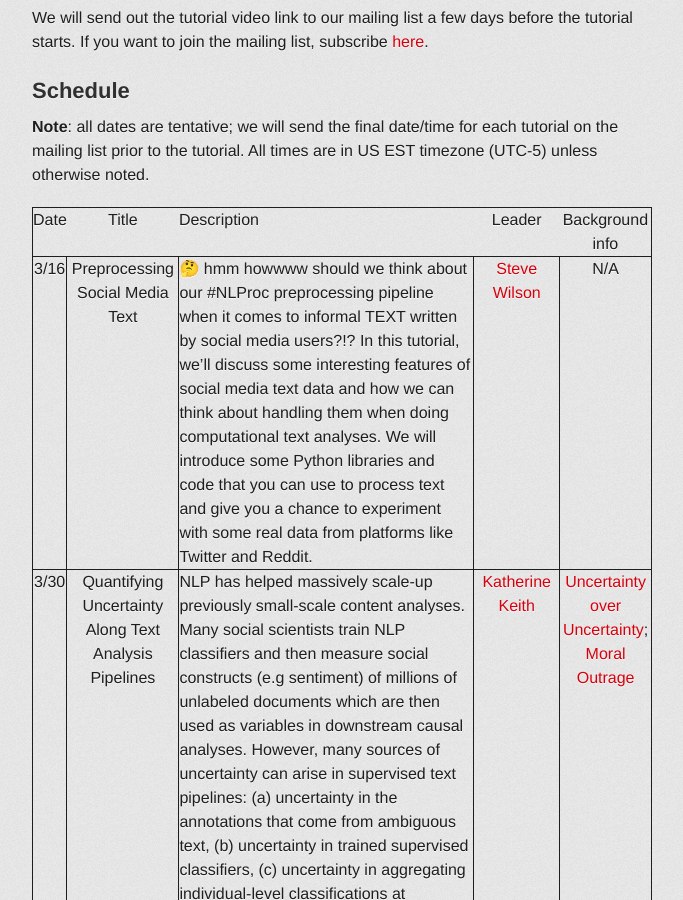
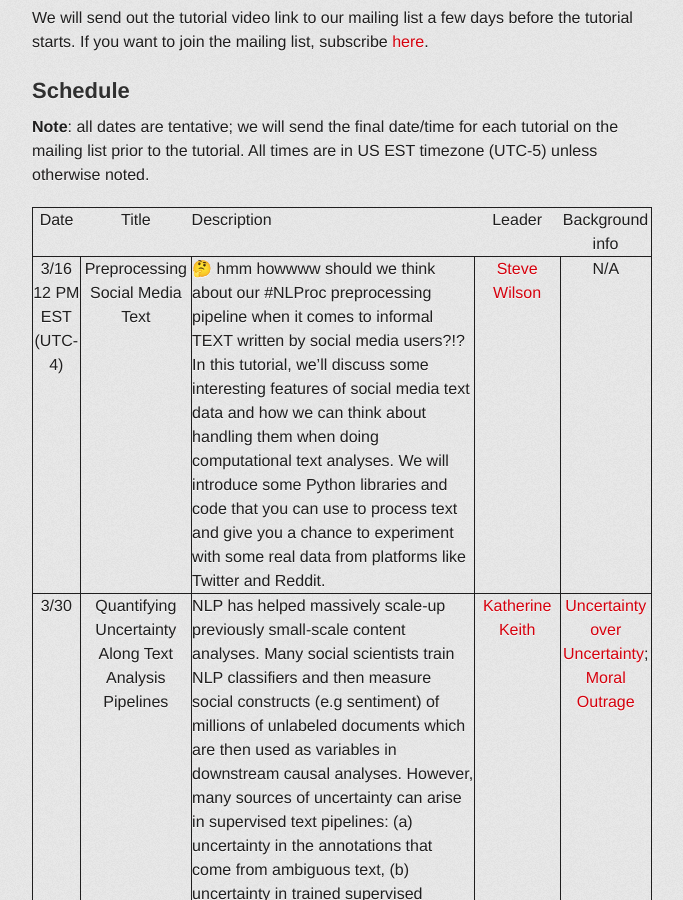
Before and after one commit to nlp-css-201-tutorials/nlp-css-201-tutorials, a Jekyll site: the page built from index.md, in a window 1280 px wide and 900 px high, scrolled down 885 px. Shown: the whole window, without its empty margins (298-981 px from the left). Built offline with Jekyll 4.4.1, drawn with Linux system fonts in a browser that asks for light colours; some web fonts are replaced.

Commit message:
tutorial time

```diff
--- a/index.md
+++ b/index.md
@@ -29,7 +29,7 @@ All times are in US EST timezone (UTC-5) unless otherwise noted.
 
 | Date | Title | Description | Leader | Background info |
 |---|---|:--|---|---|
-| 3/16 | Preprocessing Social Media Text | 🤔 hmm howwww should we think about our #NLProc preprocessing pipeline when it comes to informal TEXT written by social media users?!? In this tutorial, we'll discuss some interesting features of social media text data and how we can think about handling them when doing computational text analyses. We will introduce some Python libraries and code that you can use to process text and give you a chance to experiment with some real data from platforms like Twitter and Reddit. | [Steve Wilson](https://steverw.com/) | N/A |
+| 3/16 12 PM EST (UTC-4) | Preprocessing Social Media Text | 🤔 hmm howwww should we think about our #NLProc preprocessing pipeline when it comes to informal TEXT written by social media users?!? In this tutorial, we'll discuss some interesting features of social media text data and how we can think about handling them when doing computational text analyses. We will introduce some Python libraries and code that you can use to process text and give you a chance to experiment with some real data from platforms like Twitter and Reddit. | [Steve Wilson](https://steverw.com/) | N/A |
 | 3/30 | Quantifying Uncertainty Along Text Analysis Pipelines | NLP has helped massively scale-up previously small-scale content analyses. Many social scientists train NLP classifiers and then measure social constructs (e.g sentiment) of millions of unlabeled documents which are then used as variables in downstream causal analyses. However, many sources of uncertainty can arise in supervised text pipelines: (a) uncertainty in the annotations that come from ambiguous text, (b) uncertainty in trained supervised classifiers, (c) uncertainty in aggregating individual-level classifications at inference time, and (d) uncertainty in the final causal estimates. In this tutorial, we will walk through data and Python code of a research pipeline that analyzes the social feedback’s effect on “moral outrage” expressions on Twitter. Along the way, we will highlight these four sources of uncertainty and highlight statistical and computational strategies to quantify these uncertainties.| [Katherine Keith](kakeith.github.io) | [Uncertainty over Uncertainty](https://aclanthology.org/2020.nlpcss-1.13.pdf); [Moral Outrage](https://www.science.org/doi/pdf/10.1126/sciadv.abe5641) |
 | 4/15 | Estimating causal effects of aspects of language with noisy proxies | Does the politeness of an email or a complaint affect how quickly someone responds to it? This question requires a causal inference: how quickly would someone have responded to an email had it not been polite? With observational data, causal inference requires ruling out all the other reasons why polite emails might be correlated with fast responses. To complicate matters, aspects of language such as politeness are not labeled in observed datasets. Instead, we typically use lexicons or trained classifiers to predict these properties for each text, creating a (probably noisy) proxy of the linguistic aspect of interest. In this talk, I'll first review the challenges of causal inference from observational data. Then, I'll use the motivating example of politeness and response times to highlight the specific challenges to causal inference introduced by working with text and noisy proxies. Next, I'll introduce recent results that establish assumptions and a methodology under which valid causal inference is possible. Finally, I'll demonstrate this methodology: we'll use semi-synthetic data and adapt a text representation method to recover causal effect estimates. | [Dhanya Sridhar](https://www.dsridhar.com/) | [Causal Effects of Linguistic Properties](https://aclanthology.org/2021.naacl-main.323.pdf) |
 | 4/25 | Processing Code-mixed Text  | Code-mixing, i.e., the mixing of two or more languages in a single utterance or conversation, is an extremely common phenomenon in multilingual societies. It is amply present in user-generated text, especially in social media. Therefore, CSS research that handles such text requires to process code-mixing; there are also interesting CSS and socio-linguistic questions around the phenomenon of code-mixing itself. In this tutorial, we will equip you with some basic tools and techniques for processing code-mixed text, starting with hands-on experiments with word-level language identification, all the way up to methods for building code-mixed text classifiers using massively multilingual language models. | [Monojit Choudhury](https://www.microsoft.com/en-us/research/people/monojitc/), [Sanad Rizvi](https://github.com/mohdsanadzakirizvi) | [MBERT](https://aclanthology.org/N19-1423.pdf) |
```
